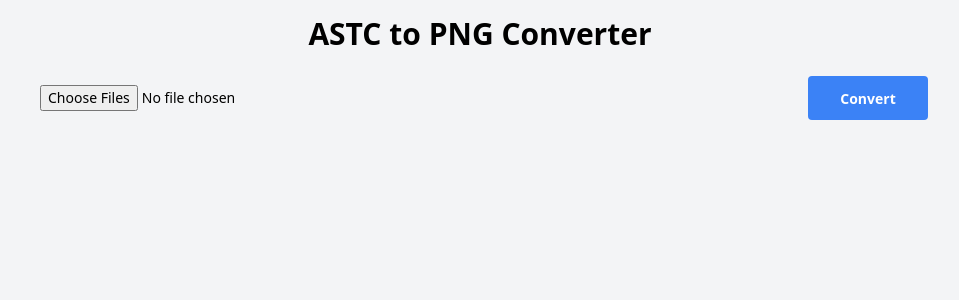
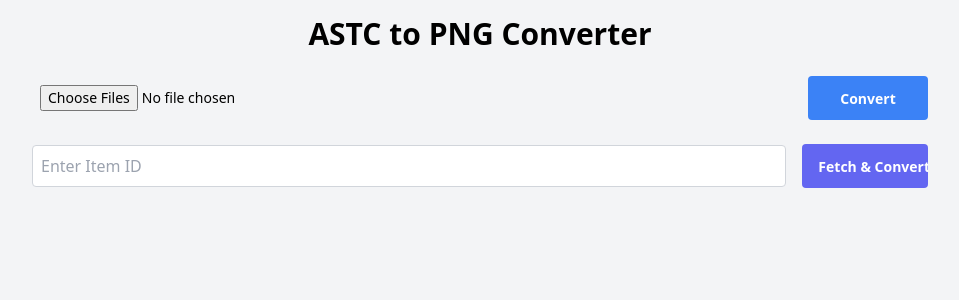
Before and after one commit to koolpega/astc2png, a Flask app: page / in a window 1280 px wide. Shown: the top 300 px of the page, without its empty margins (160-1119 px from the left). Run offline with Flask 3, Linux system fonts and the light colour scheme.

Commit message:
Update index.html

```diff
--- a/templates/index.html
+++ b/templates/index.html
@@ -58,6 +58,20 @@
                 class="btn py-2 px-4 bg-blue-500 text-white rounded hover:bg-blue-600 font-semibold"
             >
         </form>
+        <form method="post" action="/fetch_id" class="mb-6 flex flex-col sm:flex-row gap-4 items-center justify-center">
+            <input
+                type="number"
+                name="item_id"
+                placeholder="Enter Item ID"
+                required
+                class="file-input border border-gray-300 rounded px-3 py-2 w-full sm:w-auto"
+            >
+            <input
+                type="submit"
+                value="Fetch & Convert"
+                class="btn py-2 px-4 bg-indigo-500 text-white rounded hover:bg-indigo-600 font-semibold"
+            >
+        </form>
         {% if error %}
             <p class="text-red-500 text-center mb-4">{{ error }}</p>
         {% endif %}
```
